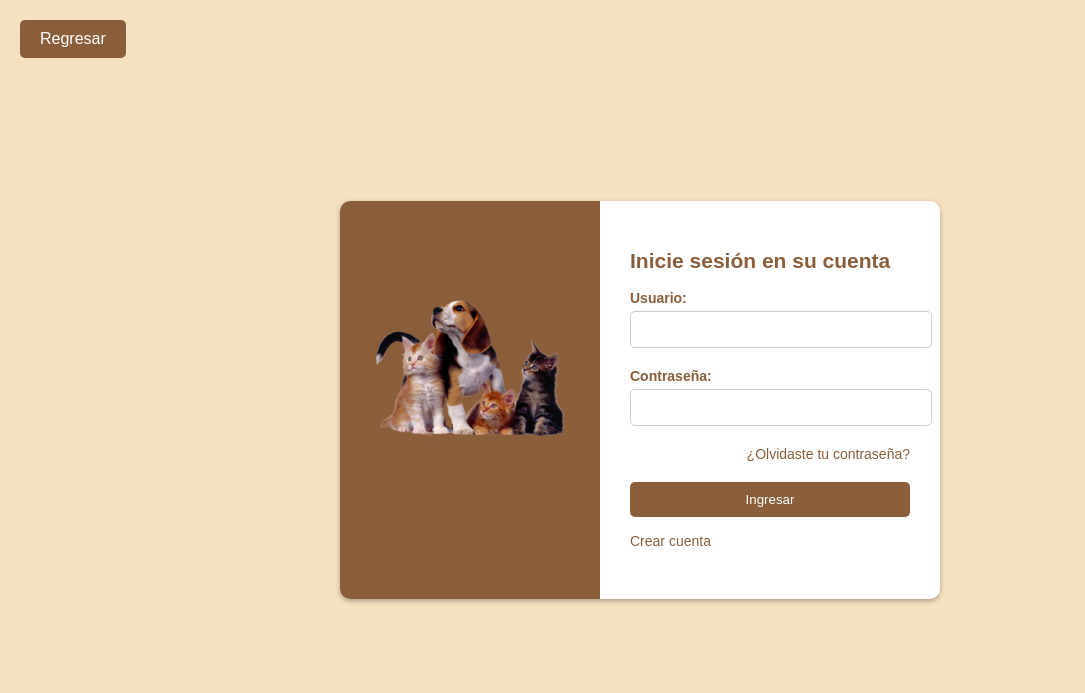
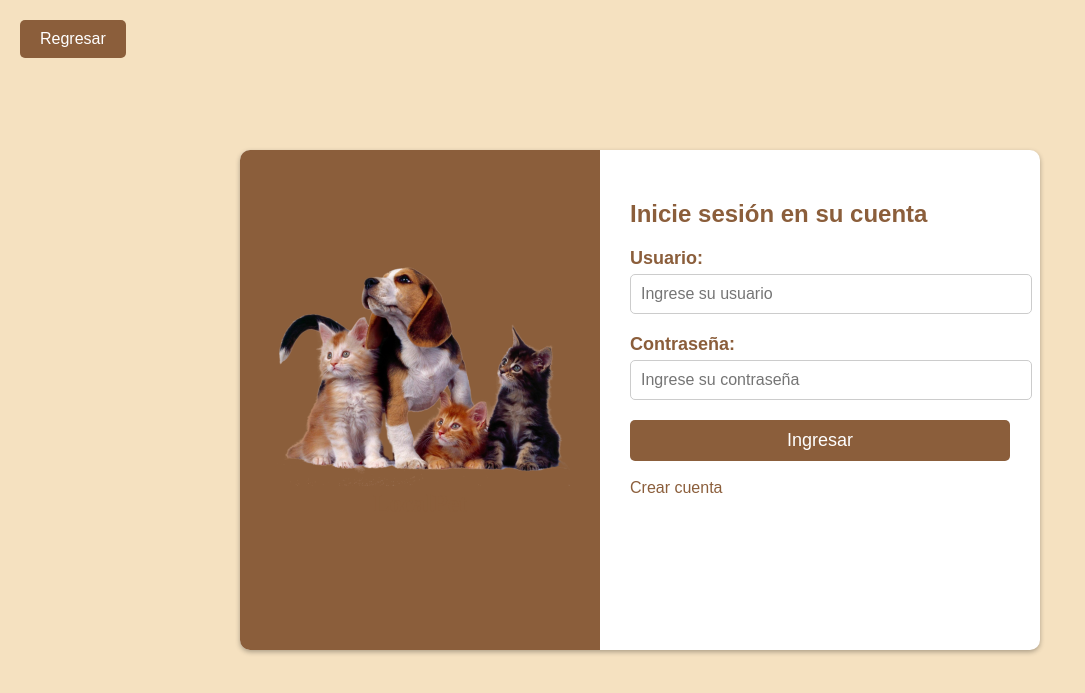
Before and after one commit to Gutierrez101/LocalPets, a Django app: page /login/ in a window 1280 px wide. Shown: the top 693 px of the page, without its empty margins (0-1085 px from the left). Run offline with Django 5.2, Linux system fonts and the light colour scheme.

Commit message:
Correcto funcionamiento

```diff
--- a/paginaWeb/static/paginaweb/Login.css
+++ b/paginaWeb/static/paginaweb/Login.css
@@ -13,7 +13,9 @@ body {
     border-radius: 10px;
     box-shadow: 0 2px 5px rgba(0, 0, 0, 0.3);
     display: flex;
-    width: 600px;
+    flex-direction: row;
+    width: 800px;
+    height: 500px;
 }
 
 .left-side {
@@ -24,7 +26,7 @@ body {
     display: flex;
     justify-content: center;
     align-items: center;
-    width: 200px;
+    width: 300px;
 }
 
 .left-side img {
@@ -36,7 +38,7 @@ body {
     padding: 30px;
     flex-grow: 1;
     color: #8b5e3b;
-    font-size: 14px;
+    font-size: 16px; /* Aumenta el tamaño de la fuente */
 }
 
 .logo {
@@ -53,6 +55,7 @@ body {
     display: block;
     font-weight: bold;
     margin-bottom: 5px;
+    font-size: 18px; /* Aumenta el tamaño de la fuente */
 }
 
 .form-group input {
@@ -60,11 +63,13 @@ body {
     padding: 10px;
     border: 1px solid #ccc;
     border-radius: 5px;
+    font-size: 16px; /* Aumenta el tamaño de la fuente */
 }
 
 .form-group a {
     color: #8b5e3b;
     text-decoration: none;
+    font-size: 16px; /* Aumenta el tamaño de la fuente */
 }
 
 .form-group a:hover {
@@ -79,6 +84,7 @@ body {
     padding: 10px 20px;
     cursor: pointer;
     width: 100%;
+    font-size: 18px; /* Aumenta el tamaño de la fuente */
 }
 
 .btn:hover {
@@ -96,6 +102,7 @@ body {
 .form-group .forgot-password {
     float: right;
 }
+
 .salir {
     position: absolute;
     top: 20px;
@@ -116,3 +123,37 @@ body {
 .salir button:hover {
     background-color: #6b4229;
 }
+
+/* Media Queries */
+@media (max-width: 768px) {
+    .container {
+        flex-direction: column;
+        width: 90%;
+        height: auto;
+    }
+
+    .left-side {
+        width: 100%;
+        border-top-right-radius: 10px;
+        border-bottom-left-radius: 0;
+    }
+
+    .right-side {
+        width: 100%;
+    }
+}
+
+@media (max-width: 480px) {
+    .right-side {
+        padding: 20px;
+        font-size: 14px; /* Ajusta el tamaño de la fuente para pantallas pequeñas */
+    }
+
+    .form-group label, .form-group input, .form-group a, .btn {
+        font-size: 14px; /* Ajusta el tamaño de la fuente para pantallas pequeñas */
+    }
+
+    .btn {
+        padding: 10px;
+    }
+}
--- a/paginaWeb/templates/Login.html
+++ b/paginaWeb/templates/Login.html
@@ -3,16 +3,17 @@
 <html>
 <head>
     <title>LocalPet</title>
-    <link rel="stylesheet" href="{% static 'paginaweb/Login.css' %}">
+    <link rel="stylesheet" href="{% static 'paginaweb/Login.css'%}">
 </head>
 <div class="salir">
     <button onclick="window.location.href='{% url 'index' %}'">Regresar</button>
+
 </div>
 <body>
     <div class="container">
         <div class="left-side">
             <div class="logo-container">
-                <img src="{% static 'paginaweb/pngegg.png' %}" alt=""><!--cmabiar forma de enlace-->
+                <img src="{% static 'paginaweb/pngegg.png'%}" alt="">
                 <span class="logo-text"><b>LocalPet</b></span>
                 <br><br>
 
@@ -24,20 +25,17 @@
             <form>
                 <div class="form-group">
                     <label for="usuario" >Usuario:</label>
-                    <input type="text" id="usuario" name="usuario" required >
+                    <input type="text" id="usuario" name="usuario" placeholder="Ingrese su usuario" required >
                 </div>
                 <div class="form-group">
                     <label for="contraseña" >Contraseña:</label>
-                    <input type="password" id="contraseña" name="contraseña" required >
+                    <input type="password" id="contraseña" name="contraseña" placeholder="Ingrese su contraseña" required >
                 </div>
-                <div class="form-group">
-                    <a href="#" class="forgot-password">¿Olvidaste tu contraseña?</a>
-                    <br>
-                </div>
+
                 <button type="submit" class="btn">Ingresar</button>
                 <div class="form-group">
                     <br>
-                    <a href="{% url 'new_user' %}">Crear cuenta</a><!--Cambiar forma de enlace-->
+                    <a href="{% url 'new_user' %}">Crear cuenta</a>
                 </div>
             </form>
         </div>
```
Also changed, not shown: paginaWeb/static/paginaweb/styles.css (+48 -12 lines).
